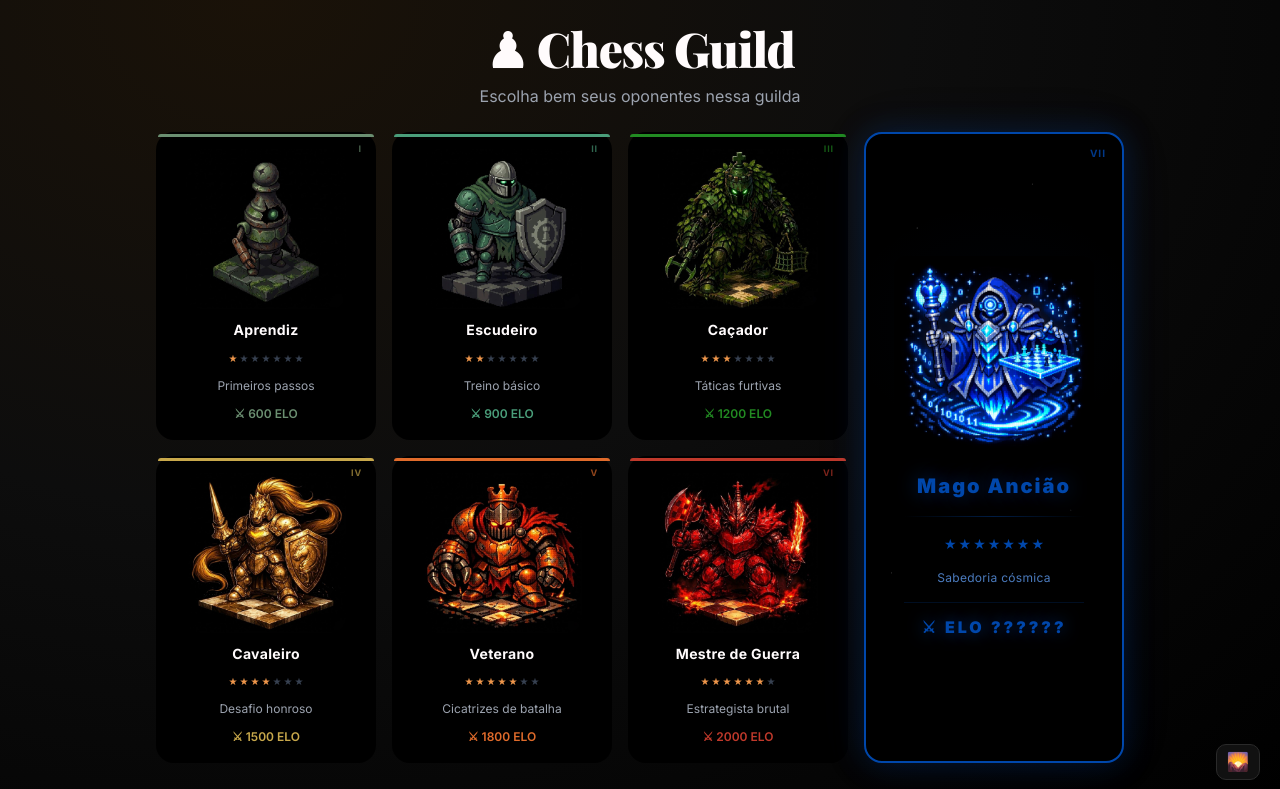
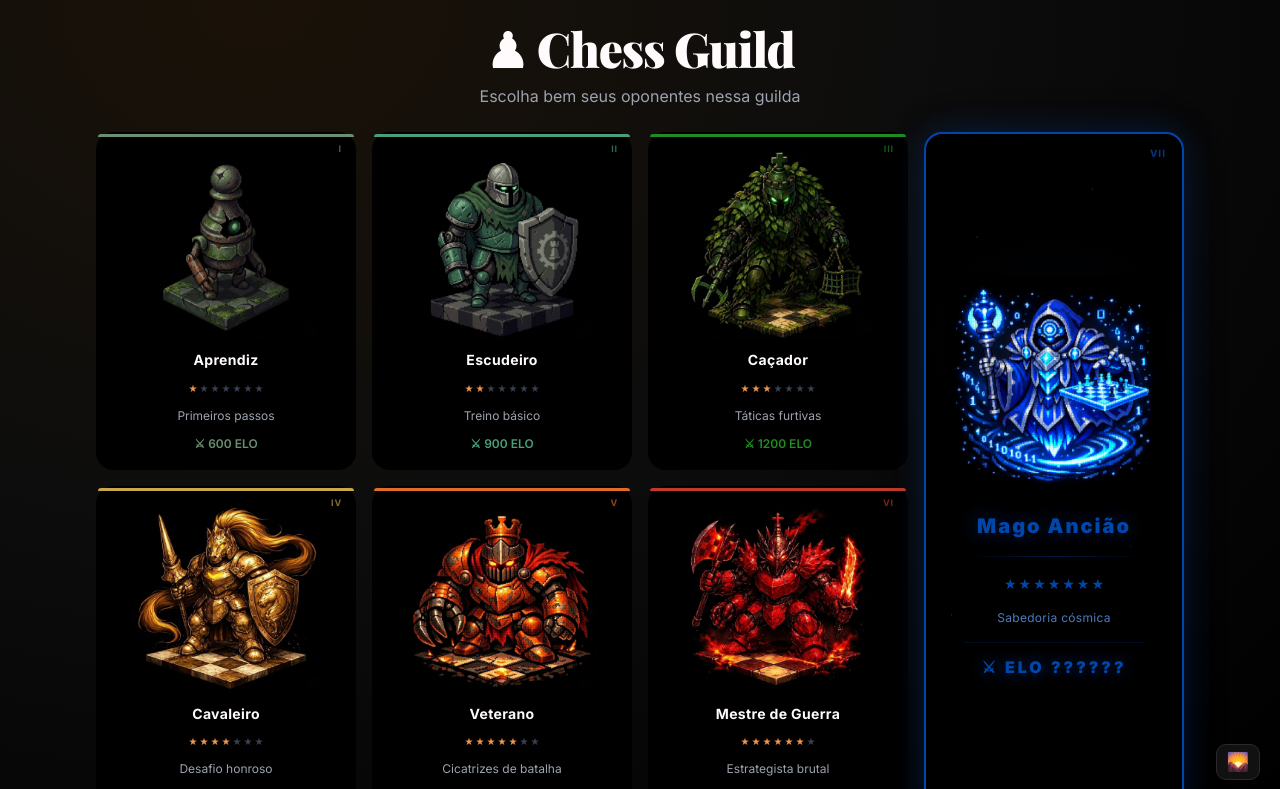
Before and after one commit to EduardoFedeli/chess-dojo, a Next.js app in the folder frontend/: page / in a window 1280 px wide. Shown: the top 789 px of the page. Built offline with nearby package versions, Linux system fonts and the light colour scheme; a web font is replaced by a local one.

Commit message:
feat(home): aumentar cards desktop uniformemente (260px × 190px imgs)

```diff
--- a/frontend/src/app/globals.css
+++ b/frontend/src/app/globals.css
@@ -176,7 +176,7 @@
 /* Desktop: restaura o layout original 3×2 + Mago na coluna 4 */
 @media (min-width: 768px) {
   .bot-grid {
-    grid-template-columns: repeat(3, 220px) 260px;
+    grid-template-columns: repeat(4, 260px);
     grid-template-rows: repeat(2, 1fr);
     gap: 16px;
   }
--- a/frontend/src/app/page.tsx
+++ b/frontend/src/app/page.tsx
@@ -65,12 +65,12 @@ export default function Home() {
               </div>
 
               {/* Avatar */}
-              <div className="overflow-hidden rounded-xl w-24 h-24 md:w-40 md:h-40" style={{ background: '#000' }}>
+              <div className="overflow-hidden rounded-xl w-24 h-24 md:w-[190px] md:h-[190px]" style={{ background: '#000' }}>
                 <Image
                   src={`/bots/${bot.image}`}
                   alt={bot.name}
-                  width={160}
-                  height={160}
+                  width={190}
+                  height={190}
                   className="object-contain w-full h-full"
                 />
               </div>
@@ -144,12 +144,12 @@ export default function Home() {
               </div>
 
               {/* Avatar */}
-              <div className="relative z-10 overflow-hidden rounded-xl w-36 h-36 md:w-[200px] md:h-[200px]" style={{ background: '#000' }}>
+              <div className="relative z-10 overflow-hidden rounded-xl w-36 h-36 md:w-[220px] md:h-[220px]" style={{ background: '#000' }}>
                 <Image
                   src={`/bots/${mago.image}`}
                   alt={mago.name}
-                  width={200}
-                  height={200}
+                  width={220}
+                  height={220}
                   className="object-contain w-full h-full"
                 />
               </div>
```
